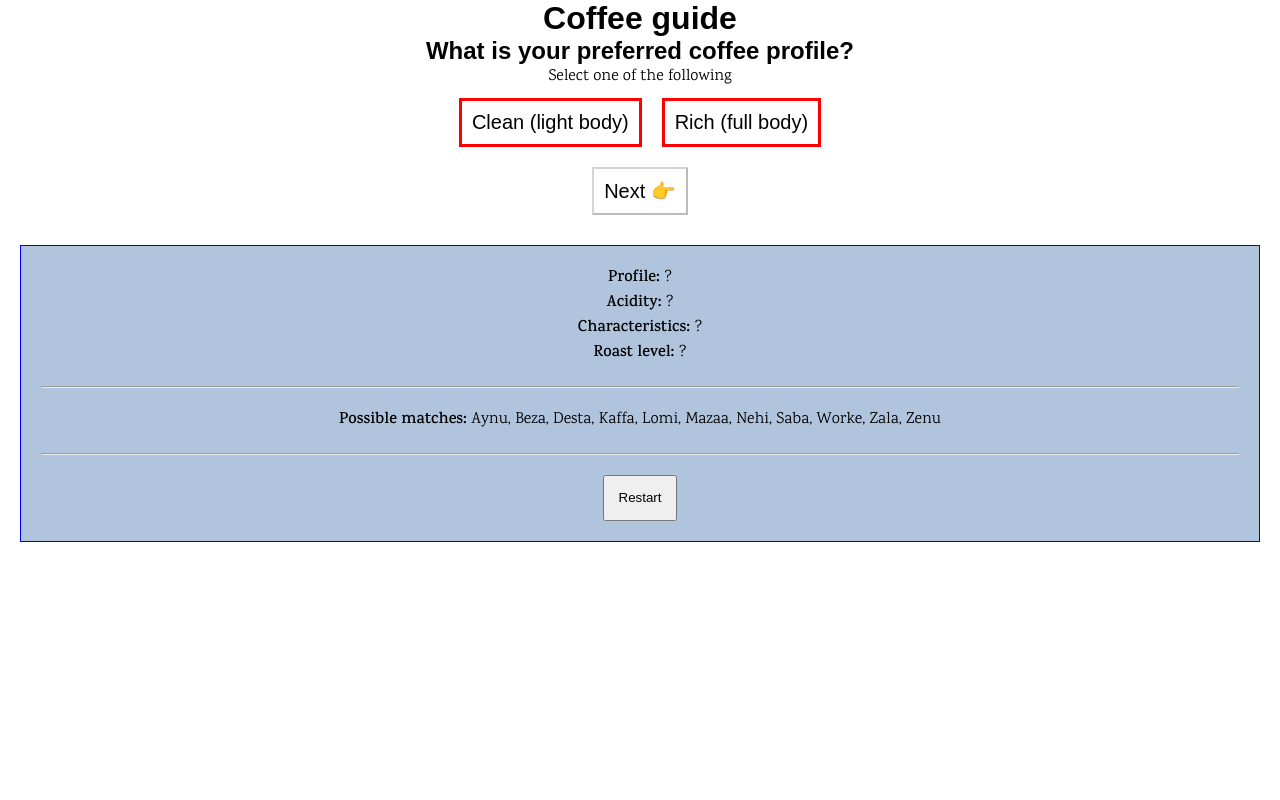
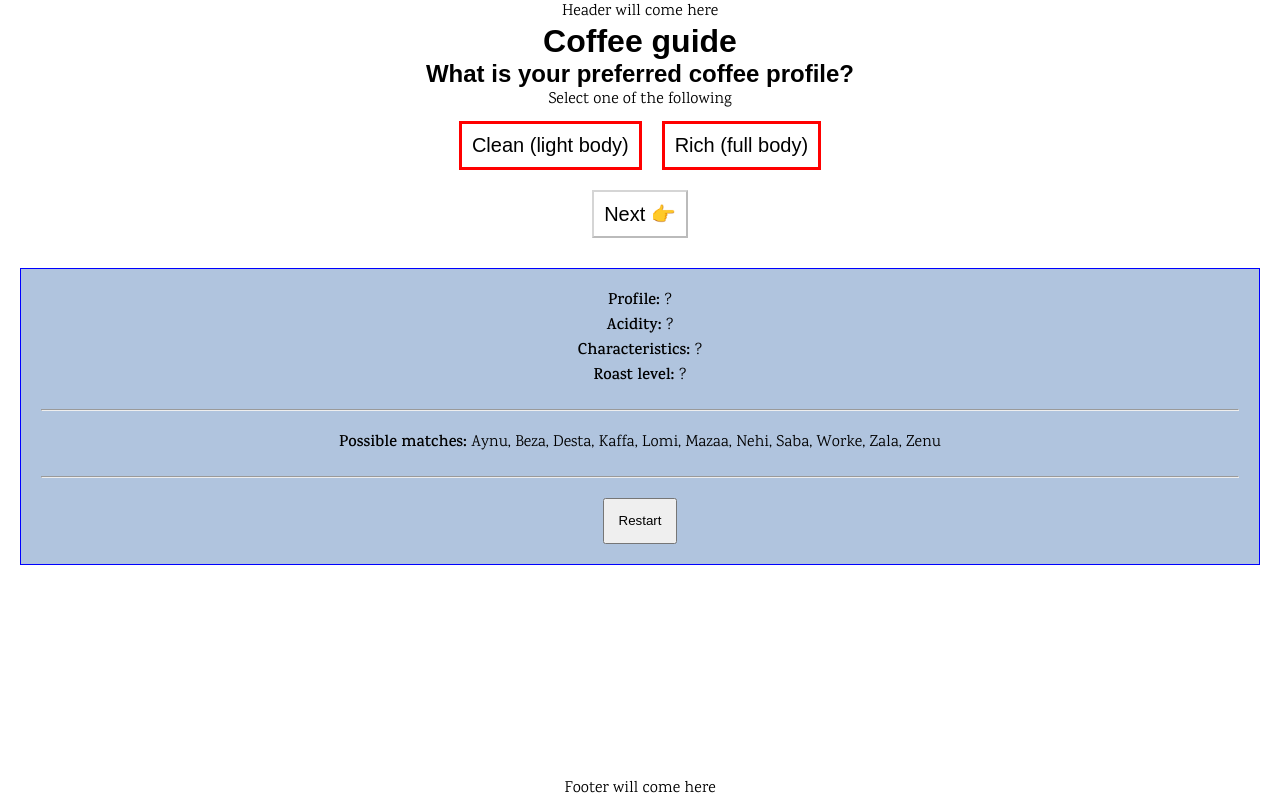
Before and after one commit to impact-roasters/coffee-guide, a React (Create React App) app: page / in a window 1280 px wide. Built offline with nearby package versions, Linux system fonts and the light colour scheme; a web font is replaced by a local one.

Commit message:
Implemented grid layout with header and footer

```diff
--- a/src/App.css
+++ b/src/App.css
@@ -2,4 +2,7 @@
   margin: 0 auto;
   width: 100%;
   text-align: center;
+  display: grid;
+  grid-template-rows: auto 1fr auto;
+  min-height: 100%;
 }
--- a/src/App.js
+++ /dev/null
@@ -1,47 +0,0 @@
-import { Routes, Route } from "react-router-dom";
-
-import SurveyQuestion from "./SurveyQuestion";
-import CoffeeMatch from "./CoffeeMatch";
-import Debugger from "./Debugger";
-
-import useAnswers from "./useAnswers";
-import useSteps from "./useSteps";
-
-import "./App.css";
-
-const App = () => {
-  const answers = useAnswers();
-
-  const steps = useSteps(answers);
-
-  return (
-    <div className="app">
-      <h1>Coffee guide</h1>
-      <Routes>
-        {steps.map((step, stepIndex) => (
-          <Route
-            key={step.route}
-            path={step.route}
-            element={
-              <SurveyQuestion
-                question={step.question}
-                options={step.options}
-                selection={step.selection}
-                onOptionClick={step.onOptionClick}
-                nextRoute={steps[stepIndex + 1]?.route ?? "/match"}
-                previousRoute={steps[stepIndex - 1]?.route ?? "/"}
-                isFirstQuestion={stepIndex === 0}
-                isLastQuestion={stepIndex === steps.length - 1}
-                isMultiSelect={step.isMultiSelect}
-              />
-            }
-          />
-        ))}
-        <Route path="/match" element={<CoffeeMatch answers={answers} />} />
-      </Routes>
-      <Debugger answers={answers} />
-    </div>
-  );
-};
-
-export default App;
--- /dev/null
+++ b/src/App.jsx
@@ -0,0 +1,53 @@
+import { Routes, Route } from "react-router-dom";
+
+import Header from "./Header";
+import SurveyQuestion from "./SurveyQuestion";
+import CoffeeMatch from "./CoffeeMatch";
+import Debugger from "./Debugger";
+import Footer from "./Footer";
+
+import useAnswers from "./useAnswers";
+import useSteps from "./useSteps";
+
+import "./App.css";
+
+const App = () => {
+  const answers = useAnswers();
+
+  const steps = useSteps(answers);
+
+  return (
+    <div className="app">
+      <Header />
+      <main>
+        <h1>Coffee guide</h1>
+        <Routes>
+          {steps.map((step, stepIndex) => (
+            <Route
+              key={step.route}
+              path={step.route}
+              element={
+                <SurveyQuestion
+                  question={step.question}
+                  options={step.options}
+                  selection={step.selection}
+                  onOptionClick={step.onOptionClick}
+                  nextRoute={steps[stepIndex + 1]?.route ?? "/match"}
+                  previousRoute={steps[stepIndex - 1]?.route ?? "/"}
+                  isFirstQuestion={stepIndex === 0}
+                  isLastQuestion={stepIndex === steps.length - 1}
+                  isMultiSelect={step.isMultiSelect}
+                />
+              }
+            />
+          ))}
+          <Route path="/match" element={<CoffeeMatch answers={answers} />} />
+        </Routes>
+        <Debugger answers={answers} />
+      </main>
+      <Footer />
+    </div>
+  );
+};
+
+export default App;
--- /dev/null
+++ b/src/Footer.jsx
@@ -0,0 +1,5 @@
+const Footer = () => (
+  <footer className="appFooter">Footer will come here</footer>
+);
+
+export default Footer;
--- /dev/null
+++ b/src/Header.jsx
@@ -0,0 +1,5 @@
+const Header = () => (
+  <header className="appHeader">Header will come here</header>
+);
+
+export default Header;
```
Also changed, not shown: src/CoffeeMatch.jsx (renamed from src/CoffeeMatch.js), src/Debugger.jsx (renamed from src/Debugger.js), src/Footer.css (added), src/Header.css (added), src/SurveyQuestion.jsx (renamed from src/SurveyQuestion.js), 1 other file (tests, documents, lock files or other folders).
